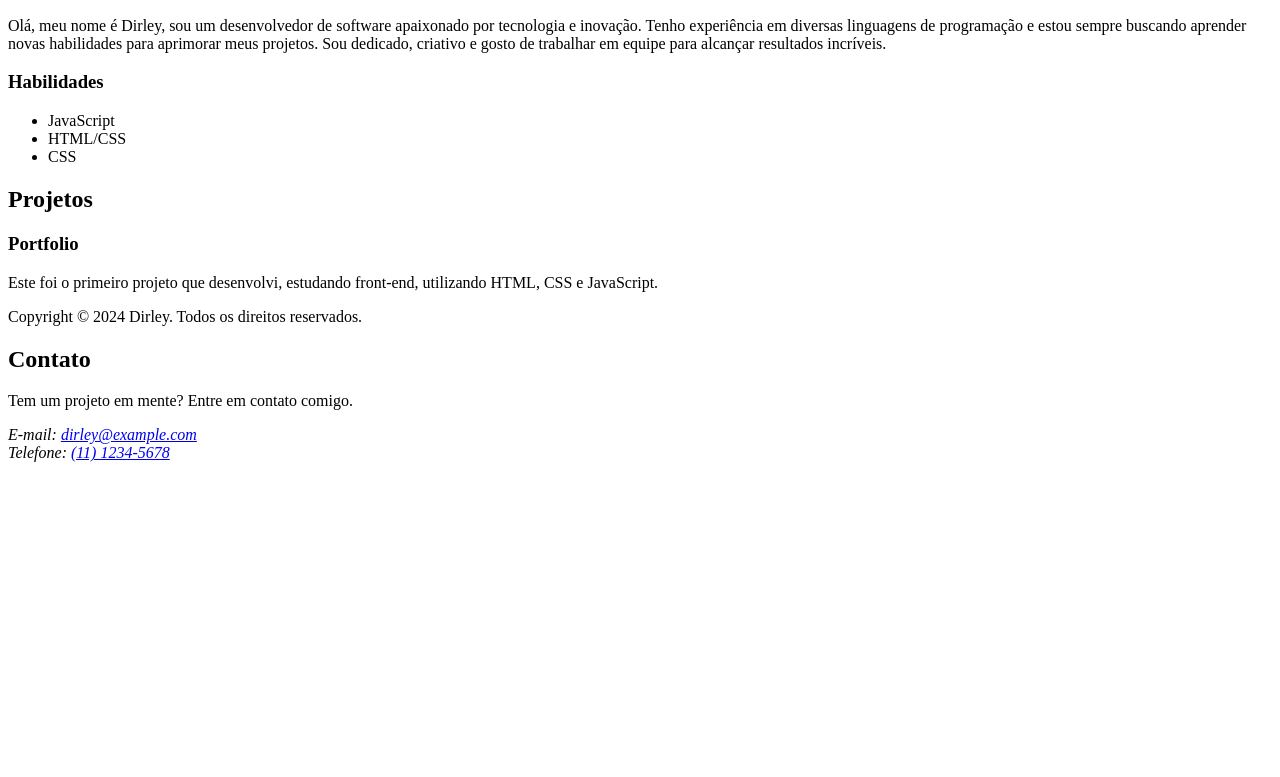
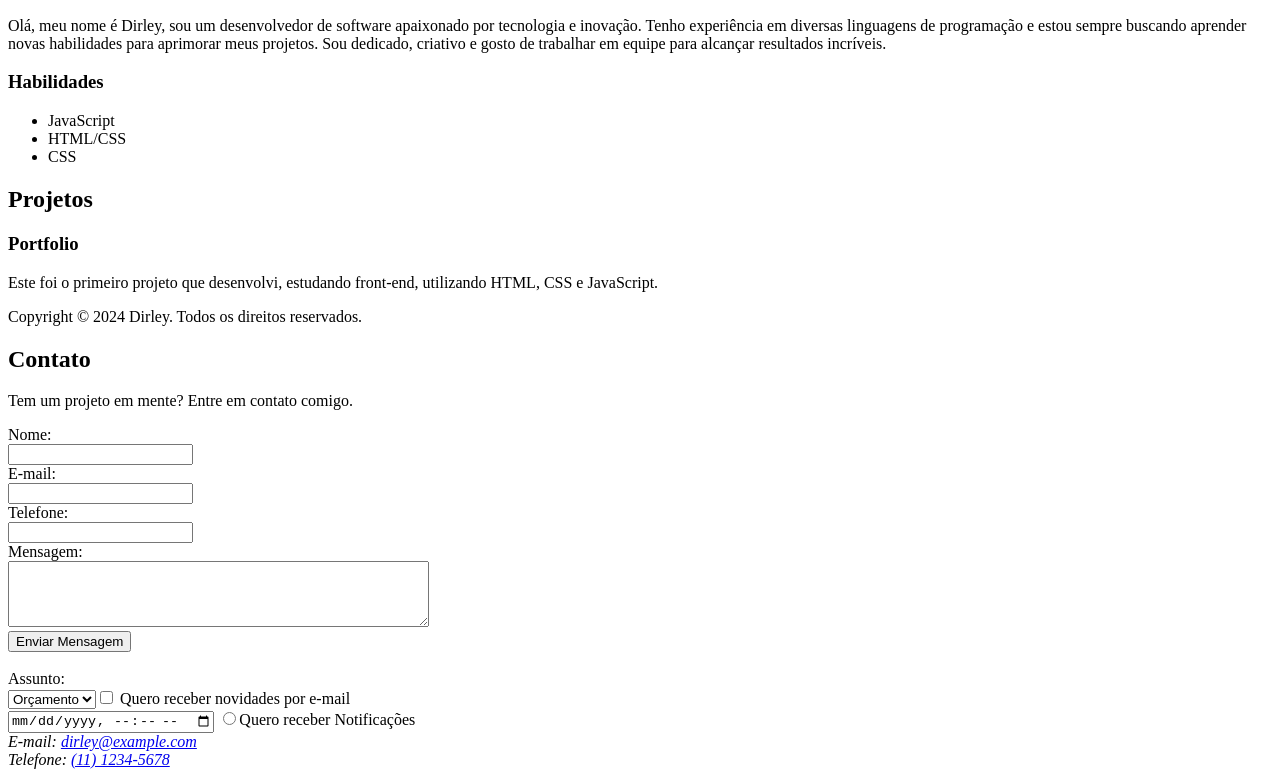
Before and after one commit to dirleypereira-dev/site, a website: page index.html in a window 1280 px wide. Shown: the part 440-1217 px from the top of the page. Before the commit the page ends 910 px from the top, so only its background shows below. Drawn offline with Linux system fonts and the light colour scheme.

Commit message:
V3 Atulização site
aula  3

```diff
--- a/index.html
+++ b/index.html
@@ -78,9 +78,38 @@
 <h2>Contato</h2>
 
 <p>Tem um projeto em mente? Entre em contato comigo.</p>
+<form>
 
-<address>
-  E-mail: <a href="mailto:dirley@example.com">dirley@example.com</a> <br>
+<label for="name">Nome:</label><br>
+  <input type="text" id="name" name="name" required><br>
+  <label for="email">E-mail:</label><br>
+  <input type="email" id="email" name="email" required><br>
+<label for="telefone" >Telefone:</label><br>
+  <input type="tel" id="telefone" name="telefone"><br>
+  <label for="message">Mensagem:</label><br>
+  <textarea id="message" name="message" rows="4" cols="50" required></textarea><br>
+  <input type="submit" value="Enviar Mensagem"><br><br>
+
+  <label for="assunto">Assunto:</label><br>
+  <select id="assunto" name="assunto">
+    <option value="orcamento">Orçamento</option>
+    <option value="duvidas">Dúvidas</option>
+    <option value="outros">Outros</option>
+
+
+    <input type="checkbox" id="inscricao" name="inscricao">
+    <label for="inscricao">Quero receber novidades por e-mail</label> <br>
+<input type="datetime-local">
+ <input type="radio" name="notificacoes">Quero receber Notificações
+
+
+
+</form >
+
+
+  <address>
+
+    E-mail: <a href="mailto:dirley@example.com">dirley@example.com</a> <br>
   Telefone: <a href="tel:(11) 1234-5678">(11) 1234-5678</a>
 </address>
 
```
